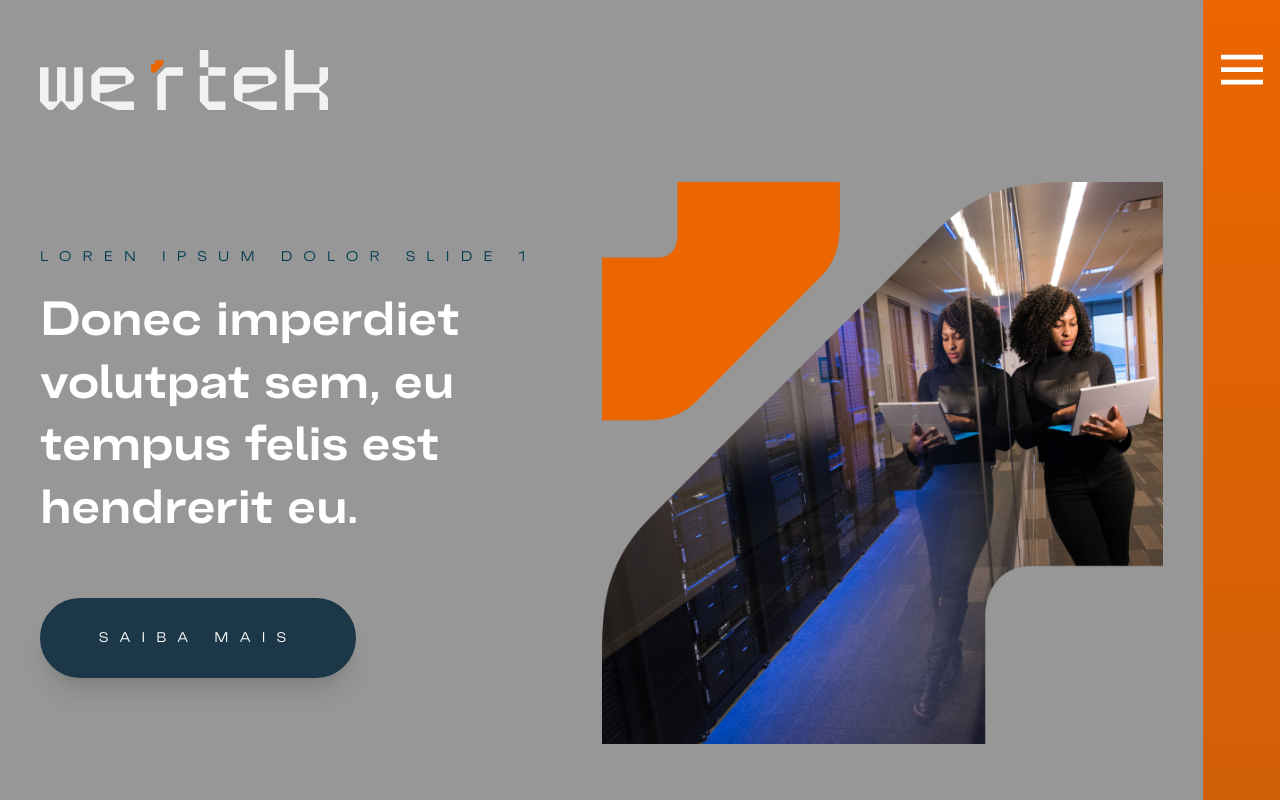
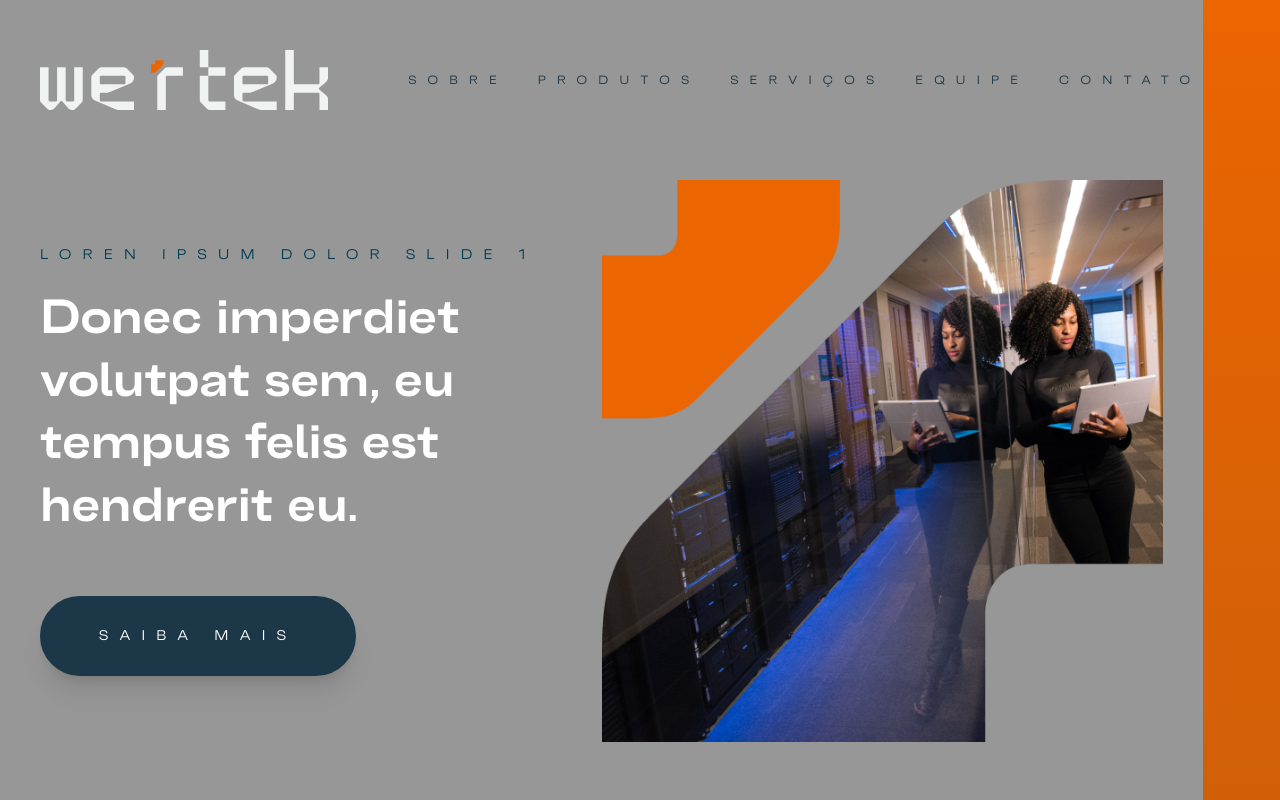
Before and after one commit to BiancaHoffer/landing-page-modelo, a React (Create React App) app: page / in a window 1280 px wide. Shown: the top 800 px of the page. Built offline with nearby package versions, Linux system fonts and the light colour scheme; the HTML template or start-up script is replaced by a standard one.

Commit message:
add itens header

```diff
--- a/src/App.tsx
+++ b/src/App.tsx
@@ -52,7 +52,7 @@ function App() {
 	return (
 		<>
 			<div className='flex'>
-				<div className='w-[94%] bg-gray500 lg:w-[100%]'>
+				<div className='w-[94%] bg-gray500 xl:w-[100%]'>
 					<Header setIsOpen={setIsOpenDrawer} scrollActive={scrollActive} />
 					<Drawer isOpen={isOpenDrawer} setIsOpen={setIsOpenDrawer}>
 						<nav className='flex-col h-[100%] justify-center items-center gap-[60px] flex'>
@@ -74,14 +74,8 @@ function App() {
 					</main>
 					<Footer />
 				</div>
-				<div className='z-30 bg-gradient-to-b from-orange500 via-transparent to-blue800 w-[6%] flex justify-center h-auto pt-[50px] px-[20px] lg:hidden'>
-					<button
-						className="fixed z-20 flex text-white rounded py-1"
-						onClick={() => setIsOpenDrawer(true)}
-					>
-						<img src={buttonDrawer} className='xl:w-[100%] xl:justify-center' />
-					</button>
-				</div>
+
+				<div className='z-30 bg-gradient-to-b from-orange500 via-transparent to-blue800 w-[6%] h-auto xl:hidden' />
 			</div>
 
 			{/*Others components*/}
--- a/src/components/Banner.tsx
+++ b/src/components/Banner.tsx
@@ -14,7 +14,7 @@ export function Banner() {
   const swiperRef = useRef<SwiperType>();
 
   return (
-    <div id='/' className='w-[100%] m-auto mt-[150px] bg-gray500 pt-[32px] pb-[130px] lg:pb-[72px] lg:pt-[32px]'>
+    <div id='/' className='w-[100%] m-auto mt-[130px] bg-gray500 pt-[50px] pb-[130px] lg:pb-[72px] lg:pt-[32px]'>
       <Swiper
         className='bg-gray500'
         slidesPerView={1}
--- a/src/components/Header/Drawer.tsx
+++ b/src/components/Header/Drawer.tsx
@@ -12,7 +12,7 @@ export function Drawer({ children, isOpen, setIsOpen }: DrawerProps) {
   return (
     <main
       className={
-        " fixed overflow-hidden z-40 bg-gray-900 bg-opacity-25 inset-0 transform ease-in-out " +
+        "fixed overflow-hidden z-40 bg-gray-900 bg-opacity-25 inset-0 transform ease-in-out " +
         (isOpen
           ? " transition-opacity opacity-100 duration-500 translate-x-0  "
           : " transition-all delay-500 opacity-0 translate-x-full  ")
--- a/src/components/Header/index.tsx
+++ b/src/components/Header/index.tsx
@@ -2,6 +2,7 @@ import { Dispatch, SetStateAction } from 'react';
 import logo from '../../assets/logo.svg';
 import buttonDrawer from '../../assets/buttonDrawer.svg';
 import { Link } from 'react-scroll';
+import { NavLink } from '../NavLink';
 
 interface HeaderProps {
   setIsOpen: Dispatch<SetStateAction<boolean>>;
@@ -11,7 +12,7 @@ interface HeaderProps {
 export function Header({ setIsOpen, scrollActive }: HeaderProps) {
   return (
     <header className={`transition-colors ${scrollActive === true ? 'bg-gray500 shadow-lg' : 'bg-none'} fixed z-10 w-[100%]`}>
-      <div className={` bg-none w-[100%] max-w-[1300px] m-auto px-[40px] pb-[20px] pt-[50px] flex justify-between gap-[20px] items-center p-4`}>
+      <div className={` bg-none w-[100%] max-w-[1300px] m-auto pl-[40px] pr-[6%] lg:pr-[40px] pb-[20px] pt-[50px] flex gap-[18px] justify-between items-center p-4`}>
         <Link
           to='/'
           spy={true} smooth={true} offset={0} duration={500}
@@ -20,11 +21,19 @@ export function Header({ setIsOpen, scrollActive }: HeaderProps) {
         </Link>
 
         <button
-          className="hidden lg:flex text-white rounded py-1"
+          className="hidden xl:flex text-white rounded py-1"
           onClick={() => setIsOpen(true)}
         >
           <img src={buttonDrawer} className='xl:w-[100%] xl:justify-center' />
         </button>
+
+        <nav className='flex gap-[18px] justify-end xl:hidden'>
+          <NavLink href='#' title='Sobre' />
+          <NavLink href='products' title='Produtos' />
+          <NavLink href='services' title='Serviços' />
+          <NavLink href='aboutUs' title='Equipe' />
+          <NavLink href='contact' title='Contato' />
+        </nav>
       </div>
     </header>
   )
--- a/src/components/NavLink.tsx
+++ b/src/components/NavLink.tsx
@@ -13,7 +13,7 @@ export function NavLink({ href, title, onClick, ...rest }: NavLinkProps) {
       to={href}
       onClick={onClick}
       spy={true} smooth={true} offset={-100} duration={800}
-      className='pl-[0.5rem] cursor-pointer uppercase font-sans leading-[50px] transition tracking-[0.7rem] text-white hover:text-gray800 text-[18px] [&.active]:border-b-2'
+      className='pl-[0.5rem] cursor-pointer uppercase font-sans leading-[50px] transition-colors tracking-[0.7rem] font-[500] border-2 border-gray500 text-blue800 hover:border-b-2 hover:border-b-white xl:text-white xl:hover:text-gray800 text-[12px] xl:text-[18px] [&.active]:border-b-white [&.active]:border-b-2'
     >
       {title}
     </Link>
--- a/src/components/Services/CardServices.tsx
+++ b/src/components/Services/CardServices.tsx
@@ -9,7 +9,7 @@ interface CardServicesProps {
 export function CardServices({ img, title, text }: CardServicesProps) {
   return (
     <div className="flex flex-col border-[2px] border-orange500 rounded-[50px] px-[32px] md:px-[16px] py-[72px] md:py-[40px] w-[100%] lg:items-center">
-      <img src={img} className='w-[147px] h-[111.33px] mb-[78px] sm:w-[120px] md:mb-[40px]' />
+      <img src={img} className='w-[147px] h-[111.33px] mb-[78px] sm:w-[100px] md:mb-[16px]' />
       <div className='mb-[100px] md:mb-[52px]'>
         <h3 className='text-[26px] font-[600] text-white mb-[50px] lg:text-center'>
           {title}
```
